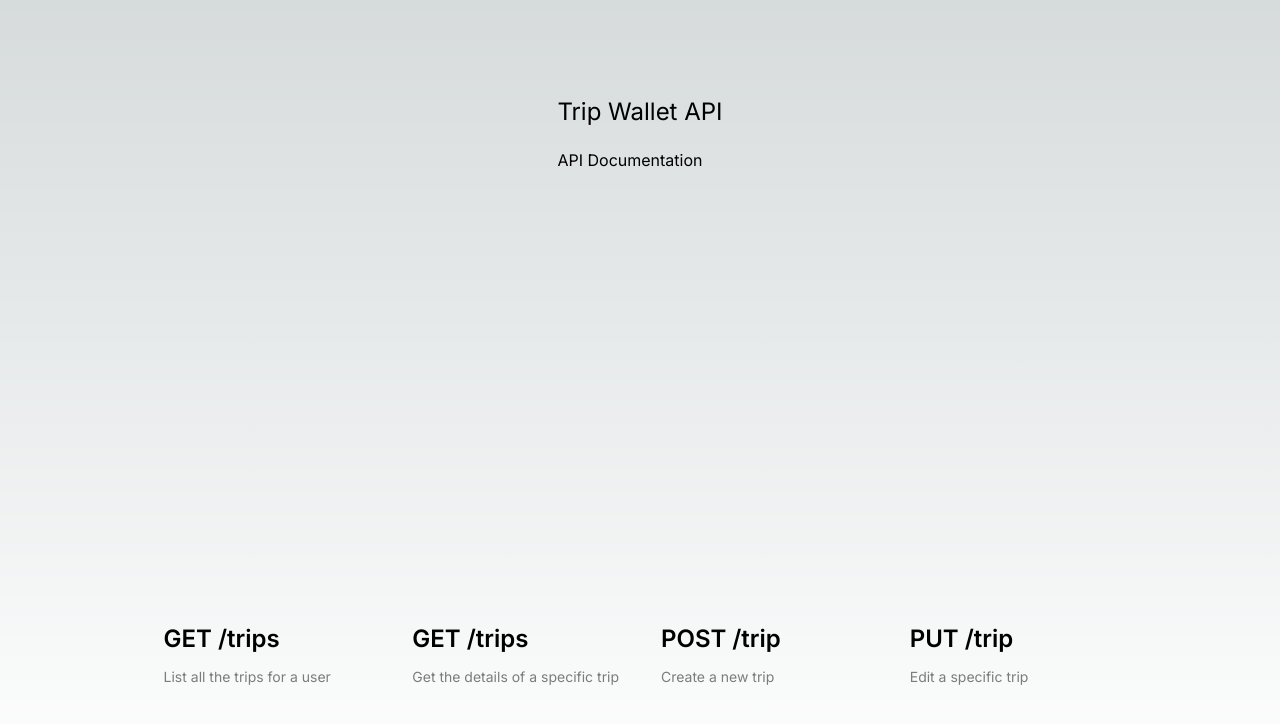
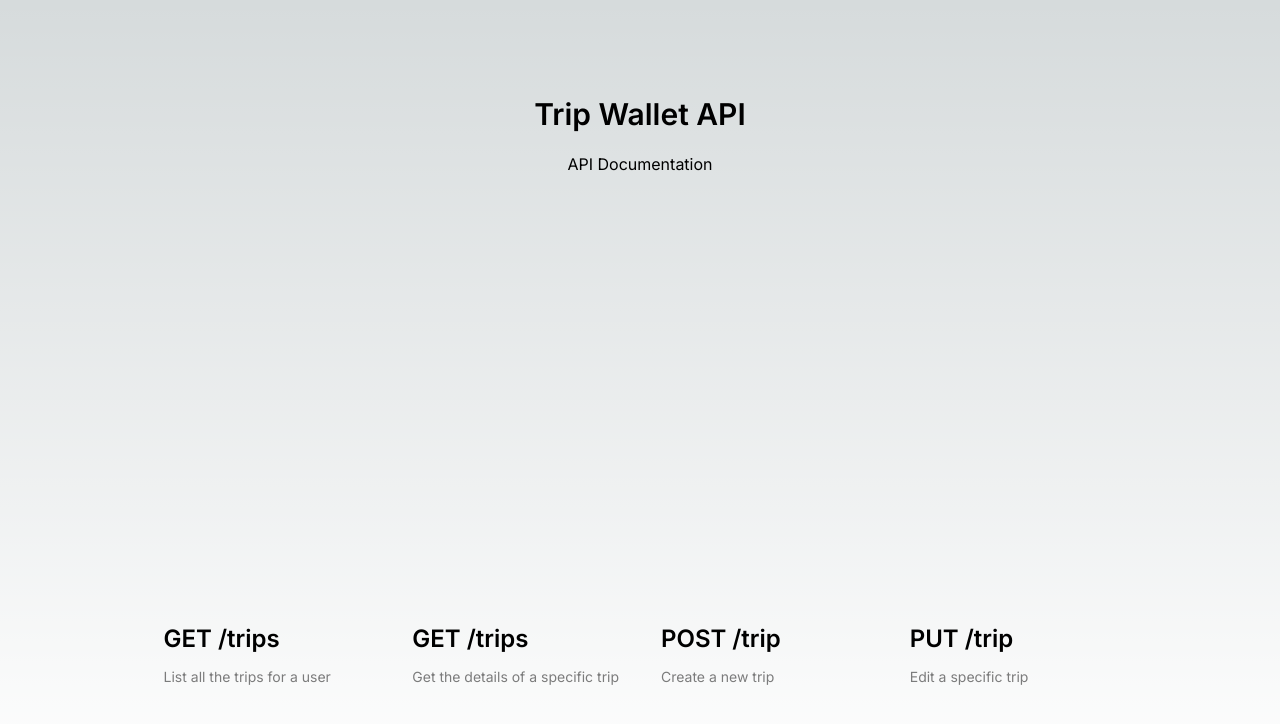
Before and after one commit to thatgirldorian/trip-wallet, a Next.js app: page / in a window 1280 px wide. Shown: the top 724 px of the page. Built offline with nearby package versions, Linux system fonts and the light colour scheme.

Commit message:
Fixed styling

```diff
--- a/pages/index.js
+++ b/pages/index.js
@@ -8,8 +8,8 @@ export default function Home() {
     <main
       className={`flex min-h-screen flex-col items-center justify-between p-24 ${inter.className}`}
     >
-      <div>
-        <p className="text-2xl pb-5">Trip Wallet API</p>
+      <div className="text-center">
+        <p className="text-3xl pb-5 font-semibold">Trip Wallet API</p>
         <p className="pb-5">API Documentation</p>
       </div>
 
```
